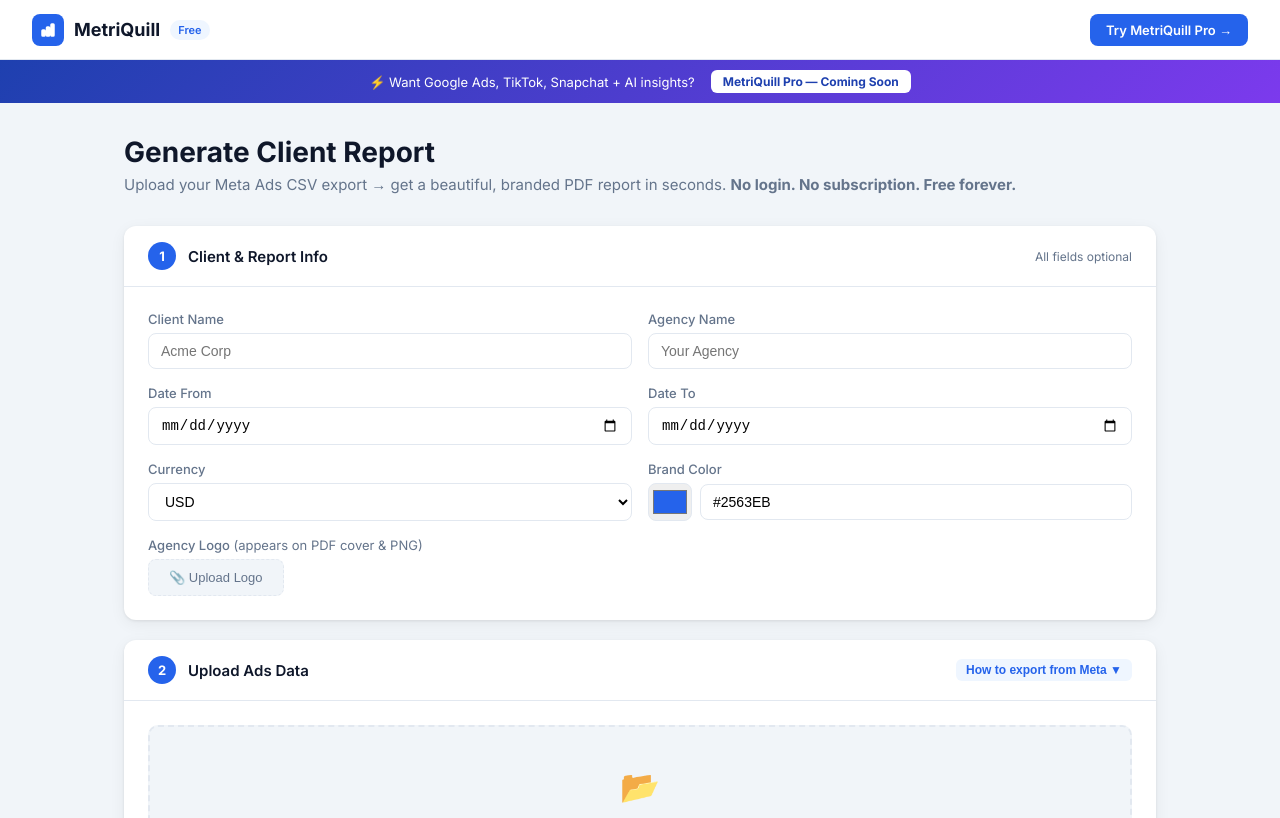
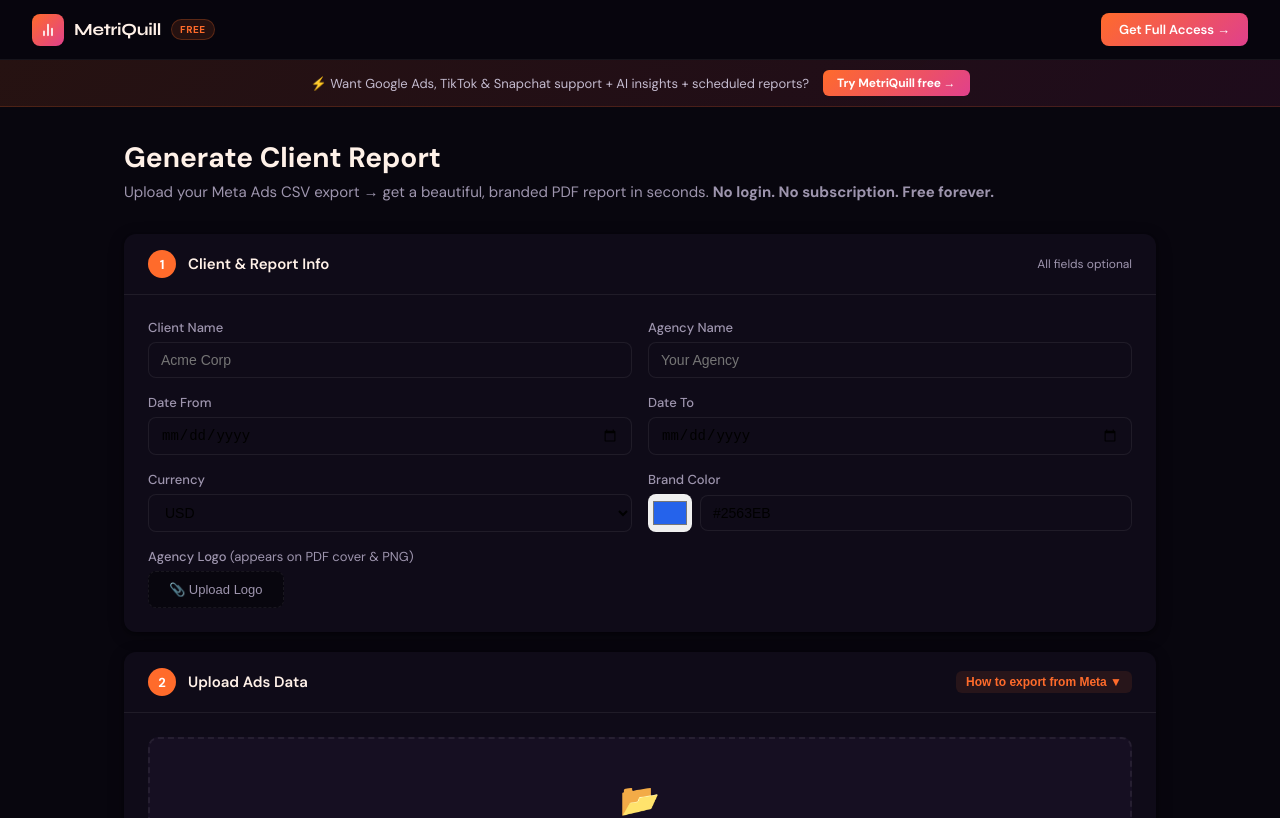
Before and after one commit to hidude187/meta-ads-report-generator, a Next.js app: page /free in a window 1280 px wide. Shown: the top 818 px of the page. Built offline with nearby package versions, Linux system fonts and the light colour scheme.

Commit message:
Session 52: Dark theme redesign + assetPrefix for metriquill.com/free proxy

```diff
--- a/app/globals.css
+++ b/app/globals.css
@@ -1,30 +1,43 @@
+@import url('https://fonts.googleapis.com/css2?family=Syne:wght@400;600;700;800&family=DM+Sans:wght@400;500;600;700&display=swap');
+
 @tailwind base;
 @tailwind components;
 @tailwind utilities;
 
 :root {
-  --blue: #2563EB;
-  --blue-dark: #1D4ED8;
-  --blue-light: #EFF6FF;
-  --green: #059669;
-  --green-light: #ECFDF5;
-  --amber: #D97706;
-  --amber-light: #FFFBEB;
-  --red: #DC2626;
-  --red-light: #FEF2F2;
-  --purple: #7C3AED;
-  --purple-light: #F5F3FF;
-  --bg: #F1F5F9;
-  --surface: #fff;
-  --border: #E2E8F0;
-  --text: #0F172A;
-  --muted: #64748B;
+  /* Remap old vars to MetriQuill dark theme — components use these, no component edits needed */
+  --orange: #FF6B2B;
+  --magenta: #E0408C;
+  --blue: #FF6B2B;
+  --blue-dark: #E55A1F;
+  --blue-light: rgba(255, 107, 43, 0.1);
+  --green: #22C55E;
+  --green-light: rgba(34, 197, 94, 0.08);
+  --amber: #F59E0B;
+  --amber-light: rgba(245, 158, 11, 0.08);
+  --red: #EF4444;
+  --red-light: rgba(239, 68, 68, 0.08);
+  --purple: #E0408C;
+  --purple-light: rgba(224, 64, 140, 0.1);
+  --bg: #08060E;
+  --surface: #0F0B18;
+  --surface2: #160F22;
+  --border: rgba(255, 255, 255, 0.07);
+  --text: #FFF1E8;
+  --text2: #C4BBCF;
+  --muted: #9E95AE;
   --radius: 12px;
-  --shadow: 0 1px 3px rgba(0,0,0,.08), 0 4px 16px rgba(0,0,0,.06);
+  --shadow: 0 1px 3px rgba(0,0,0,0.4), 0 4px 16px rgba(0,0,0,0.3);
 }
 
 * { box-sizing: border-box; margin: 0; padding: 0; }
-body { font-family: 'Inter', sans-serif; background: var(--bg); color: var(--text); min-height: 100vh; }
+
+body {
+  font-family: 'DM Sans', sans-serif;
+  background: var(--bg);
+  color: var(--text);
+  min-height: 100vh;
+}
 
 @keyframes spin { to { transform: rotate(360deg); } }
 .spinning { animation: spin 0.8s linear infinite; }
@@ -36,9 +49,21 @@
   text-align: center;
   cursor: pointer;
   transition: 0.2s;
-  background: var(--bg);
+  background: var(--surface2);
+  color: var(--text);
 }
 .dropzone:hover, .dropzone.drag {
-  border-color: var(--blue);
-  background: var(--blue-light);
+  border-color: var(--orange);
+  background: rgba(255, 107, 43, 0.05);
 }
+
+/* mesh background */
+.mesh-bg {
+  position: fixed;
+  inset: 0;
+  pointer-events: none;
+  z-index: 0;
+  background:
+    radial-gradient(ellipse 60% 40% at 20% 10%, rgba(255,107,43,0.06) 0%, transparent 70%),
+    radial-gradient(ellipse 50% 35% at 80% 80%, rgba(224,64,140,0.05) 0%, transparent 70%);
+}
--- a/app/layout.tsx
+++ b/app/layout.tsx
@@ -1,8 +1,5 @@
 import type { Metadata } from "next";
-import { Inter } from "next/font/google";
 import "./globals.css";
-
-const inter = Inter({ subsets: ["latin"] });
 
 export const metadata: Metadata = {
   title: "MetriQuill Free — Meta Ads CSV to PDF Report Generator",
@@ -14,14 +11,10 @@
   },
 };
 
-export default function RootLayout({
-  children,
-}: {
-  children: React.ReactNode;
-}) {
+export default function RootLayout({ children }: { children: React.ReactNode }) {
   return (
     <html lang="en">
-      <body className={inter.className}>{children}</body>
+      <body>{children}</body>
     </html>
   );
 }
--- a/components/Navbar.tsx
+++ b/components/Navbar.tsx
@@ -3,8 +3,9 @@
 export default function Navbar() {
   return (
     <nav style={{
-      background: "var(--surface)",
-      borderBottom: "1px solid var(--border)",
+      background: "rgba(8,6,14,0.92)",
+      backdropFilter: "blur(12px)",
+      borderBottom: "1px solid rgba(255,255,255,0.06)",
       padding: "0 32px",
       height: 60,
       display: "flex",
@@ -14,36 +15,51 @@
       top: 0,
       zIndex: 100,
     }}>
-      <div style={{ display: "flex", alignItems: "center", gap: 10, fontWeight: 700, fontSize: 18 }}>
+      {/* Logo */}
+      <div style={{ display: "flex", alignItems: "center", gap: 10 }}>
         <div style={{
-          width: 32, height: 32, background: "var(--blue)",
-          borderRadius: 8, display: "flex", alignItems: "center", justifyContent: "center"
+          width: 32, height: 32,
+          background: "linear-gradient(135deg, #FF6B2B, #E0408C)",
+          borderRadius: 8,
+          display: "flex", alignItems: "center", justifyContent: "center",
+          flexShrink: 0,
         }}>
-          <svg viewBox="0 0 24 24" style={{ width: 18, height: 18, fill: "white" }}>
-            <path d="M9 19v-6a2 2 0 00-2-2H5a2 2 0 00-2 2v6a2 2 0 002 2h2a2 2 0 002-2zm0 0V9a2 2 0 012-2h2a2 2 0 012 2v10m-6 0a2 2 0 002 2h2a2 2 0 002-2m0 0V5a2 2 0 012-2h2a2 2 0 012 2v14a2 2 0 01-2 2h-2a2 2 0 01-2-2z"/>
+          <svg width="16" height="16" viewBox="0 0 24 24" fill="none"
+            stroke="white" strokeWidth="2.5" strokeLinecap="round" strokeLinejoin="round">
+            <path d="M18 20V10M12 20V4M6 20v-6" />
           </svg>
         </div>
-        MetriQuill
+        <span style={{ fontWeight: 700, fontSize: 17, color: "#FFF1E8", letterSpacing: "-0.3px", fontFamily: "'Syne', sans-serif" }}>
+          MetriQuill
+        </span>
         <span style={{
-          background: "var(--blue-light)", color: "var(--blue)",
-          fontSize: 11, fontWeight: 600, padding: "3px 8px", borderRadius: 20
-        }}>Free</span>
+          fontSize: 10, fontWeight: 700, padding: "3px 8px", borderRadius: 20,
+          background: "rgba(255,107,43,0.12)",
+          border: "1px solid rgba(255,107,43,0.25)",
+          color: "#FF6B2B",
+          letterSpacing: "0.5px",
+          textTransform: "uppercase",
+        }}>
+          Free
+        </span>
       </div>
 
+      {/* CTA */}
       <a
-        href="https://metriquill.com?utm_source=metriquill-free&utm_medium=navbar&utm_campaign=upgrade"
-        target="_blank"
-        rel="noopener noreferrer"
+        href="https://metriquill.com?utm_source=free-tool&utm_medium=navbar&utm_campaign=upgrade"
         style={{
-          background: "var(--blue)", color: "white",
-          padding: "8px 16px", borderRadius: 8,
-          fontSize: 13, fontWeight: 600, textDecoration: "none",
-          transition: "0.15s",
+          background: "linear-gradient(135deg, #FF6B2B, #E0408C)",
+          color: "white",
+          padding: "8px 18px",
+          borderRadius: 8,
+          fontSize: 13,
+          fontWeight: 600,
+          textDecoration: "none",
+          letterSpacing: "-0.1px",
+          whiteSpace: "nowrap",
         }}
-        onMouseEnter={e => (e.currentTarget.style.background = "var(--blue-dark)")}
-        onMouseLeave={e => (e.currentTarget.style.background = "var(--blue)")}
       >
-        Try MetriQuill Pro →
+        Get Full Access →
       </a>
     </nav>
   );
--- a/components/ProBanner.tsx
+++ b/components/ProBanner.tsx
@@ -3,32 +3,33 @@
 export default function ProBanner() {
   return (
     <div style={{
-      background: "linear-gradient(135deg, #1e40af 0%, #7c3aed 100%)",
-      color: "white",
+      background: "linear-gradient(135deg, rgba(255,107,43,0.12) 0%, rgba(224,64,140,0.10) 100%)",
+      borderBottom: "1px solid rgba(255,107,43,0.18)",
       padding: "10px 32px",
       display: "flex",
       alignItems: "center",
       justifyContent: "center",
-      gap: 16,
+      gap: 14,
       fontSize: 13,
+      color: "#C4BBCF",
+      flexWrap: "wrap",
     }}>
-      <span>⚡ Want Google Ads, TikTok, Snapchat + AI insights?</span>
+      <span>⚡ Want Google Ads, TikTok & Snapchat support + AI insights + scheduled reports?</span>
       <a
-        href="https://metriquill.com?utm_source=metriquill-free&utm_medium=probanner&utm_campaign=upgrade"
-        target="_blank"
-        rel="noopener noreferrer"
+        href="https://metriquill.com/signup?utm_source=free-tool&utm_medium=probanner&utm_campaign=upgrade"
         style={{
-          background: "white",
-          color: "#1e40af",
-          padding: "4px 12px",
+          background: "linear-gradient(135deg, #FF6B2B, #E0408C)",
+          color: "white",
+          padding: "5px 14px",
           borderRadius: 6,
           fontWeight: 700,
           fontSize: 12,
           textDecoration: "none",
           whiteSpace: "nowrap",
+          letterSpacing: "-0.1px",
         }}
       >
-        MetriQuill Pro — Coming Soon
+        Try MetriQuill free →
       </a>
     </div>
   );
--- a/next.config.ts
+++ b/next.config.ts
@@ -3,6 +3,8 @@
 const nextConfig: NextConfig = {
   typescript: { ignoreBuildErrors: false },
   images: { unoptimized: true },
+  // Required so JS/CSS assets load correctly when proxied via metriquill.com/free
+  assetPrefix: "https://metriquill-free.vercel.app",
 };
 
 export default nextConfig;
```
Also changed, not shown: 2 other files (tests, documents, lock files or other folders).
